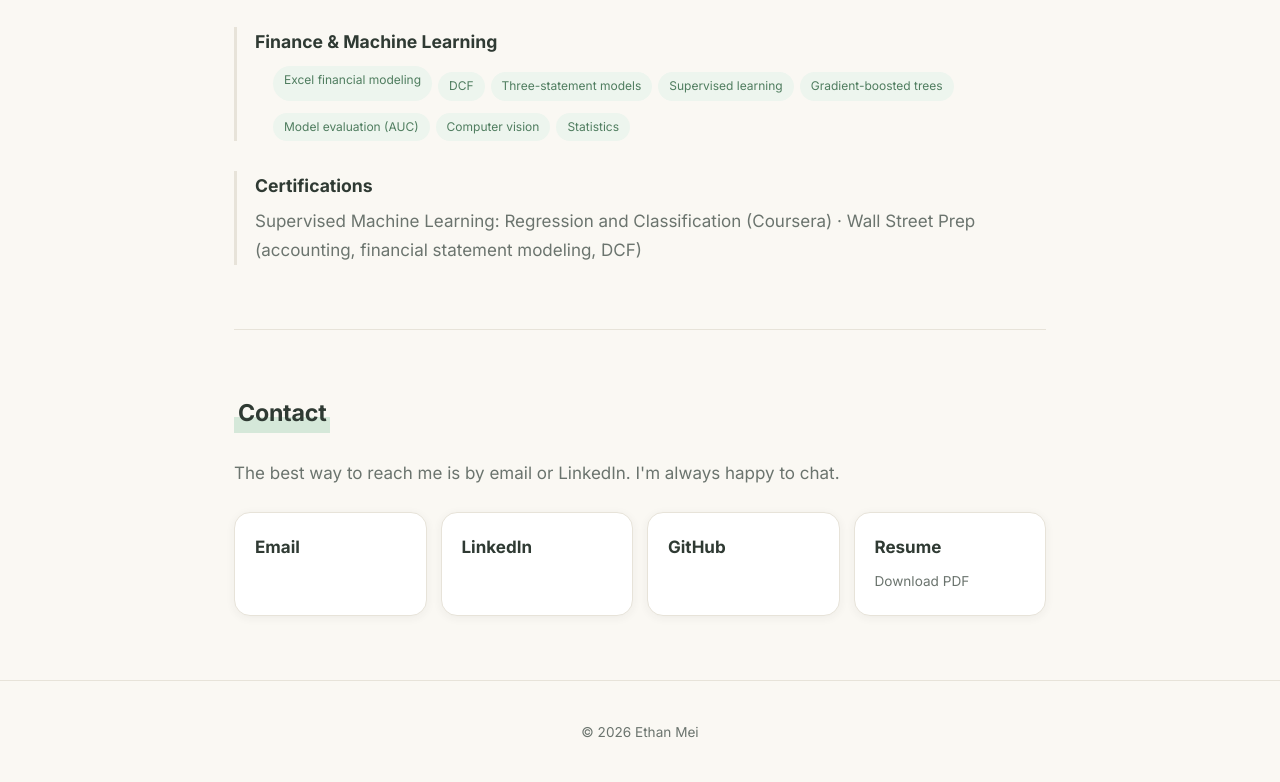
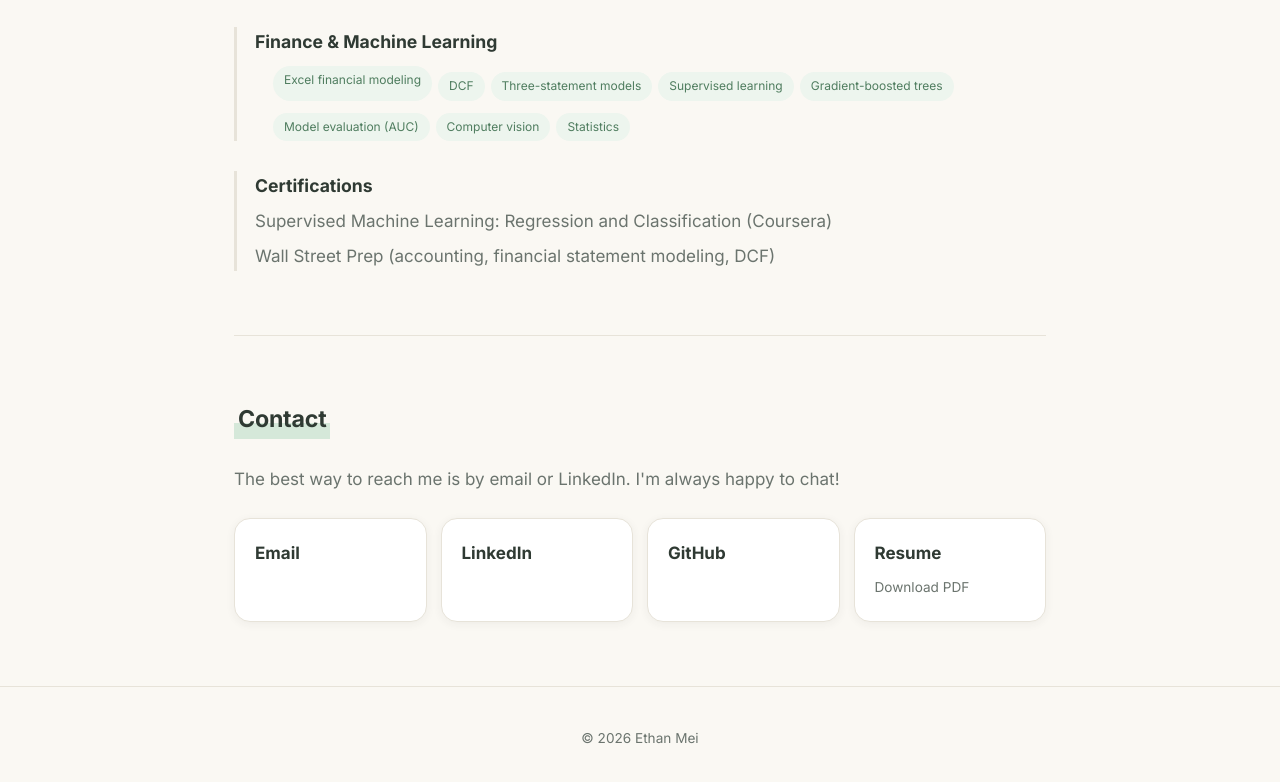
Before and after one commit to WOTBGod/wotbgod.github.io, a plain HTML site: page index.html in a window 1280 px wide. Shown: the part 1329-2111 px from the top of the page. Drawn offline with Linux system fonts and the light colour scheme.

Commit message:
Update index.html

```diff
--- a/index.html
+++ b/index.html
@@ -94,7 +94,9 @@
       <div class="item">
         <div class="item-head"><h3>Certifications</h3></div>
         <p style="margin-top:6px">
-          Supervised Machine Learning: Regression and Classification (Coursera) ·
+          Supervised Machine Learning: Regression and Classification (Coursera)
+        </p>
+        <p style="margin-top:6px">
           Wall Street Prep (accounting, financial statement modeling, DCF)
         </p>
       </div>
@@ -104,7 +106,7 @@
     <section id="contact">
       <h2>Contact</h2>
       <p style="color:var(--muted); margin-bottom:24px">
-        The best way to reach me is by email or LinkedIn. I'm always happy to chat.
+        The best way to reach me is by email or LinkedIn. I'm always happy to chat!
       </p>
       <div class="contact-grid">
         <a class="contact-card" href="mailto:ethanmei61@gmail.com">
```
